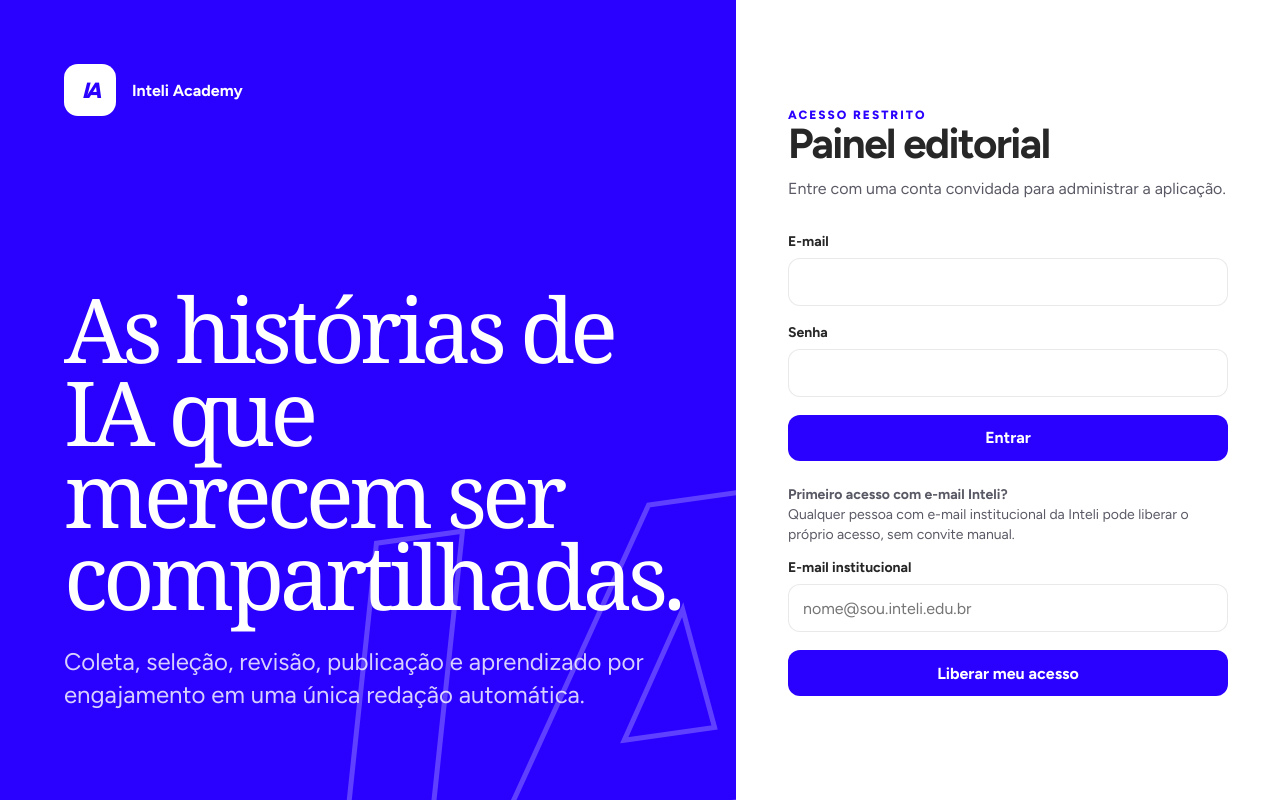
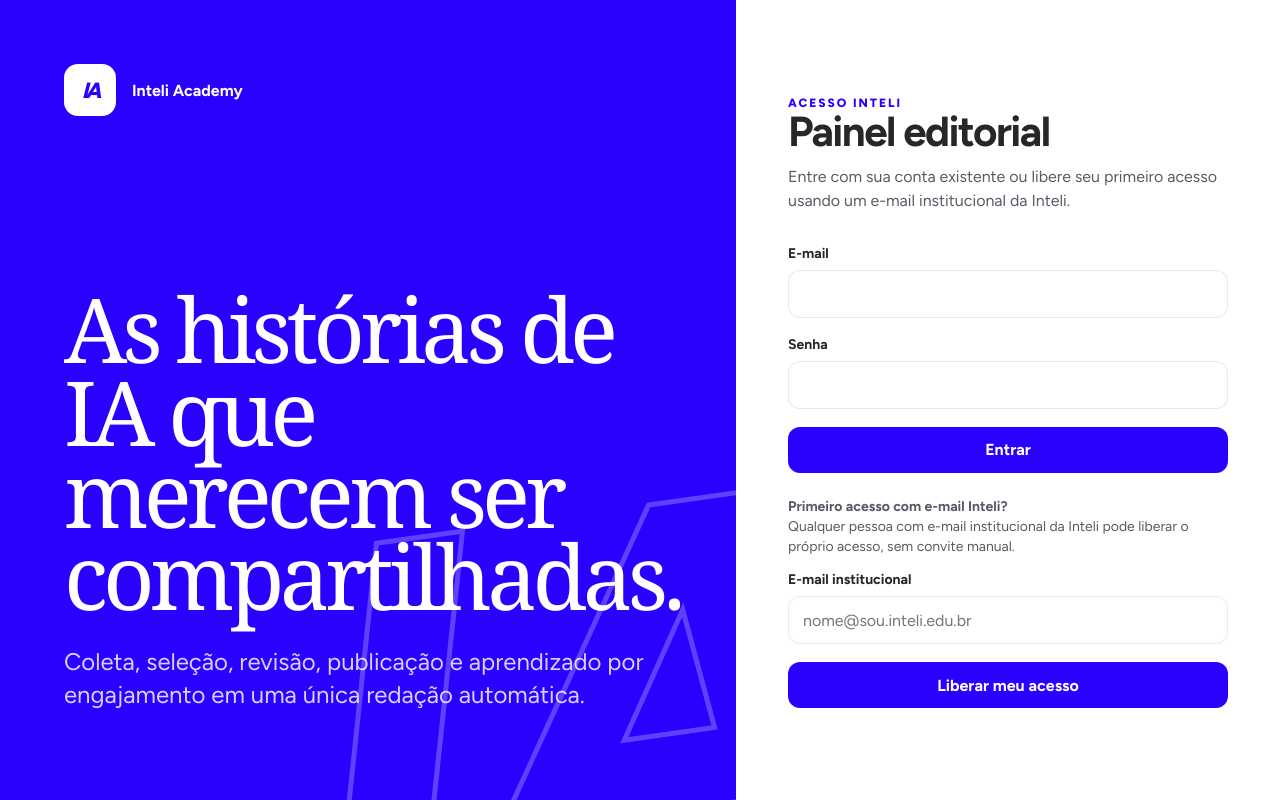
Before and after one commit to pablo-marchina/repositorio_inteli_academy, a Next.js app: page /login in a window 1280 px wide. Built offline with nearby package versions, Linux system fonts and the light colour scheme; no server answers.

Commit message:
open login onboarding to Inteli institutional users

```diff
--- a/app/login/page.tsx
+++ b/app/login/page.tsx
@@ -15,9 +15,9 @@ export default async function LoginPage() {
       </section>
       <section className="login-panel">
         <div className="login-card">
-          <span className="eyebrow">Acesso restrito</span>
+          <span className="eyebrow">Acesso Inteli</span>
           <h2>Painel editorial</h2>
-          <p>Entre com uma conta convidada para administrar a aplicação.</p>
+          <p>Entre com sua conta existente ou libere seu primeiro acesso usando um e-mail institucional da Inteli.</p>
           <LoginForm />
         </div>
       </section>
```
